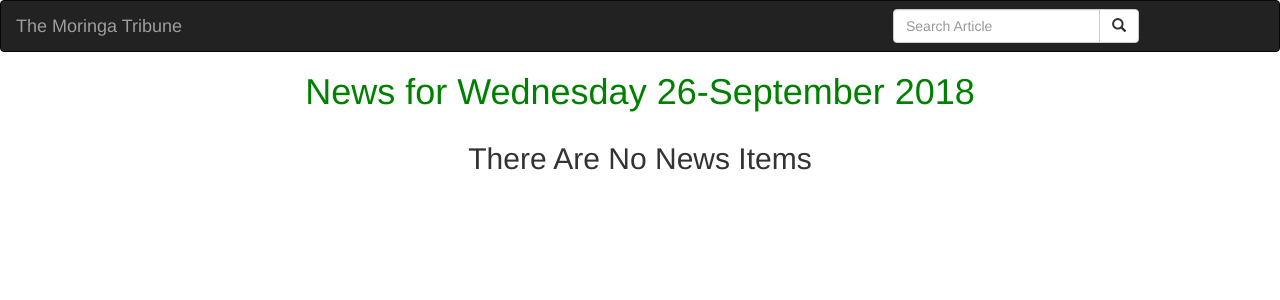
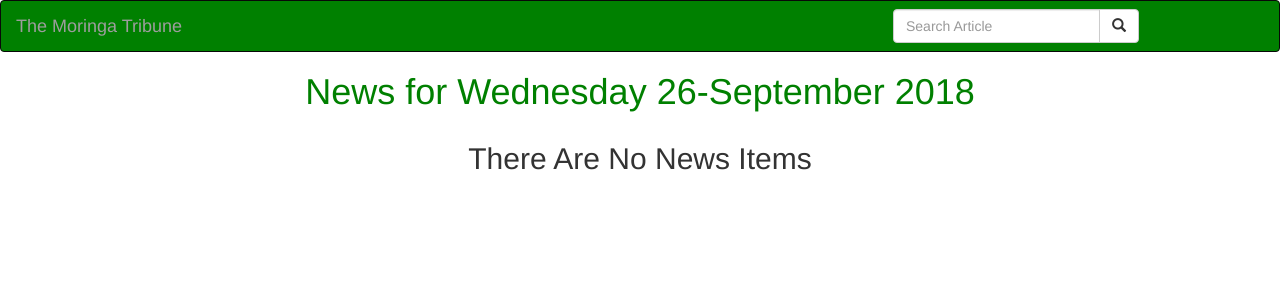
Before and after one commit to Nancy-Muthinzi/Moringa-Tribune, a Django app: page / in a window 1280 px wide. Shown: the top 300 px of the page. Run offline with Django 3.2, Linux system fonts and the light colour scheme; data that the repository does not hold is empty; some libraries are stand-ins or nearby versions.

Commit message:
commit all changed files

```diff
--- a/tribune/news/models.py
+++ b/tribune/news/models.py
@@ -20,10 +20,6 @@ class Editor(models.Model):
     def retrive_all_editors(cls):
         editors = Editor.objects.all()
         return editors
-
-    # @classmethod
-    # def update_editors(self):
-    #     return edit
 
     class Meta:
         ordering = ['first_name']
--- a/tribune/news/templates/navbar.html
+++ b/tribune/news/templates/navbar.html
@@ -1,4 +1,4 @@
-<nav class="navbar navbar-inverse">
+<nav class="navbar navbar-inverse" style="background-color: #008000";>
     <div class="container-fluid">
       <div class="navbar-header">
         <a class="navbar-brand" href="{% url 'newsToday' %}">The Moringa Tribune</a>
```
